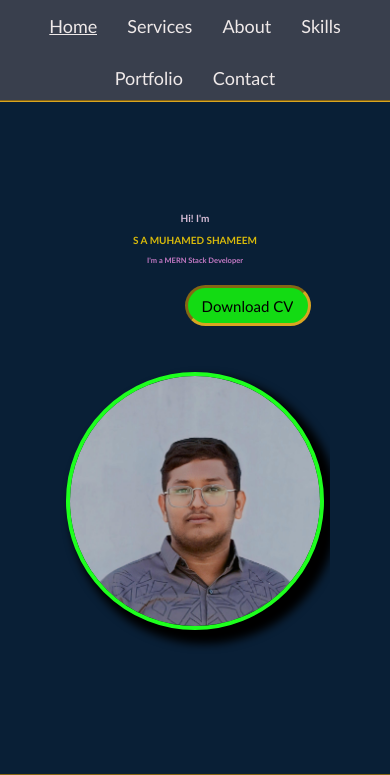
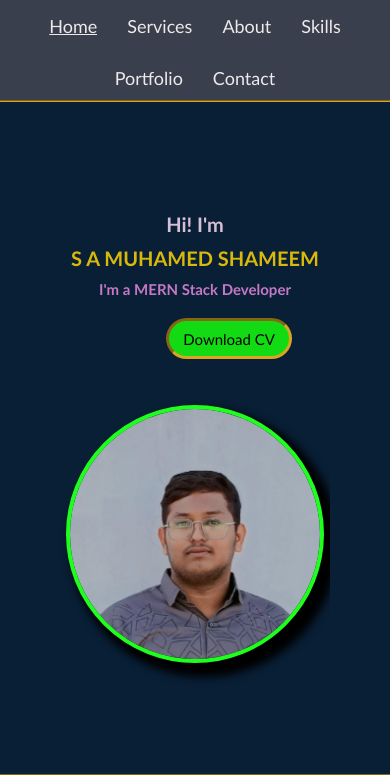
Before and after one commit to muhamedshameem-eng/muhamedshameem, a plain HTML site: page index.html in a window 390 px wide. Shown: the top 775 px of the page. Drawn offline with nearby package versions, Linux system fonts and the light colour scheme.

Commit message:
Update hom.css

```diff
--- a/css/hom.css
+++ b/css/hom.css
@@ -83,7 +83,7 @@
 
 }
 .detail {
-    font-size: 05px;
+    font-size: 10px;
     color: beige;
 
 }
```
